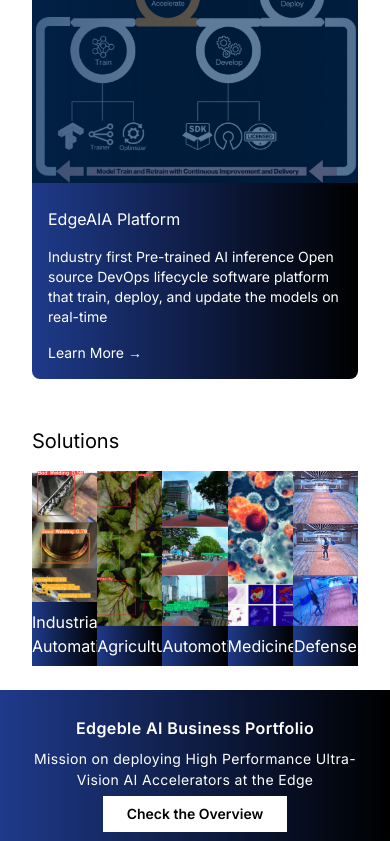
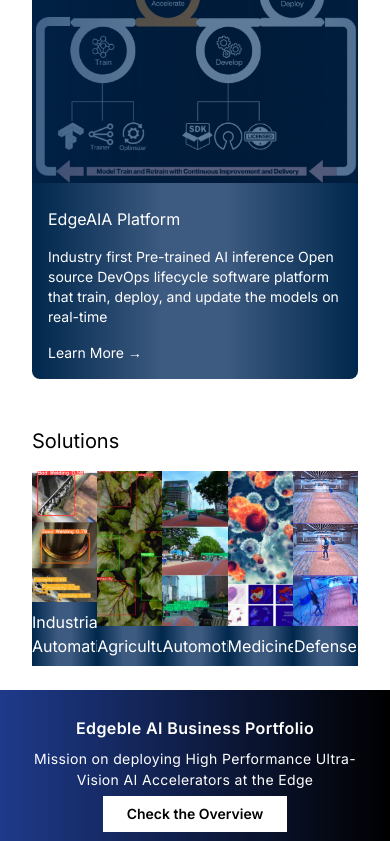
Before and after one commit to edgeble/edgeble, a Next.js app: page / in a window 390 px wide. Shown: the part 2388-3229 px from the top of the page. Built offline with nearby package versions, Linux system fonts and the light colour scheme.

Commit message:
Fixed the gradient in all sections

```diff
--- a/app/components/Header.tsx
+++ b/app/components/Header.tsx
@@ -124,10 +124,10 @@
           </a>
         </PopoverGroup>
         <div className="hidden lg:flex lg:flex-1 lg:justify-end lg:items-center space-x-4">
-        <a href="/product-inquiry" className="text-lg 4xl:text-xl leading-6 text-white px-4 py-2 rounded bg-gradient-to-l from-black to-blue-900">
+        <a href="/product-inquiry" className="text-lg 4xl:text-xl leading-6 text-white px-4 py-2 rounded bg-custom-gradient">
     Product Inquiry
   </a>
-  <a href="/contact-us" className="text-lg 4xl:text-xl leading-6 text-white px-4 py-2 rounded bg-gradient-to-l from-black to-blue-900">
+  <a href="/contact-us" className="text-lg 4xl:text-xl leading-6 text-white px-4 py-2 rounded bg-custom-gradient">
     Contact Us
   </a>
           <a href="/contact" className="text-lg 4xl:text-xl leading-6 text-gray-900">
--- a/app/components/ProductCard.tsx
+++ b/app/components/ProductCard.tsx
@@ -10,7 +10,7 @@
 const ProductCard: React.FC<ProductCardProps> = ({ image, title, description }) => (
   <div className="flex flex-col overflow-hidden h-full">
     <img src={image} className="w-full h-auto object-cover" />
-    <div className="flex flex-col justify-between flex-grow pt-4 bg-gradient-to-l from-black to-blue-900 text-white p-4 rounded-b-lg">
+    <div className="flex flex-col justify-between flex-grow pt-4 bg-custom-gradient text-white p-4 rounded-b-lg">
       <div>
         <h3 className="py-2 lg:py-3 3xl:py-4 4xl:py-5 text-md md:text-lg lg:text-xl xl:text-2xl 2xl:text-3xl 3xl:text-3xl 4xl:text-3.5xl mb-2">{title}</h3>
         <p className="text-sm md:text-md xl:text-lg 2xl:text-xl 3xl:text-xl pb-2 lg:pb-3 3xl:pb-4 4xl:pb-5">{description}</p>
--- a/app/components/SubscribeSection.tsx
+++ b/app/components/SubscribeSection.tsx
@@ -46,7 +46,7 @@
           value={email}
           onChange={(e) => setEmail(e.target.value)}
         />
-        <button type="submit" className="py-3 bg-gradient-to-l from-black to-blue-900 text-white px-4">Subscribe</button>
+        <button type="submit" className="py-3 bg-custom-gradient text-white px-4">Subscribe</button>
       </form>
       {message && <p>{message}</p>}
     </div>
--- a/app/page.tsx
+++ b/app/page.tsx
@@ -102,31 +102,31 @@
                 <div className="w-full h-full overflow-hidden">
                     <img src="./s1.png" alt="Solution 1" className="transition-transform duration-300 hover:scale-110 cursor-pointer w-full h-full object-cover box-border" />
                 </div>
-                <div className="w-full py-2 2xl:py-3 3xl:py-4 text-center text-white bg-gradient-to-l from-black to-blue-900">Industrial Automation</div>
+                <div className="w-full py-2 2xl:py-3 3xl:py-4 text-center text-white bg-custom-gradient">Industrial Automation</div>
             </div>
             <div className="relative flex-1 min-w-0 overflow-hidden flex flex-col items-center">
                 <div className="w-full h-full overflow-hidden">
                     <img src="./s2.png" alt="Solution 2" className="transition-transform duration-300 hover:scale-110 cursor-pointer w-full h-full object-cover box-border" />
                 </div>
-                <div className="w-full py-2 2xl:py-3 3xl:py-4 text-center text-white bg-gradient-to-l from-black to-blue-900">Agriculture</div>
+                <div className="w-full py-2 2xl:py-3 3xl:py-4 text-center text-white bg-custom-gradient">Agriculture</div>
             </div>
             <div className="relative flex-1 min-w-0 overflow-hidden flex flex-col items-center">
                 <div className="w-full h-full overflow-hidden">
                     <img src="./s3.png" alt="Solution 3" className="transition-transform duration-300 hover:scale-110 cursor-pointer w-full h-full object-cover box-border" />
                 </div>
-                <div className="w-full py-2 2xl:py-3 3xl:py-4 text-center text-white bg-gradient-to-l from-black to-blue-900">Automotive</div>
+                <div className="w-full py-2 2xl:py-3 3xl:py-4 text-center text-white bg-custom-gradient">Automotive</div>
             </div>
             <div className="relative flex-1 min-w-0 overflow-hidden flex flex-col items-center">
                 <div className="w-full h-full overflow-hidden">
                     <img src="./s4.png" alt="Solution 4" className="transition-transform duration-300 hover:scale-110 cursor-pointer w-full h-full object-cover box-border" />
                 </div>
-                <div className="w-full py-2 2xl:py-3 3xl:py-4 text-center text-white bg-gradient-to-l from-black to-blue-900">Medicine</div>
+                <div className="w-full py-2 2xl:py-3 3xl:py-4 text-center text-white bg-custom-gradient">Medicine</div>
             </div>
             <div className="relative flex-1 min-w-0 overflow-hidden flex flex-col items-center">
                 <div className="w-full h-full overflow-hidden">
                     <img src="./s5.png" alt="Solution 5" className="transition-transform duration-300 hover:scale-110 cursor-pointer w-full h-full object-cover box-border" />
                 </div>
-                <div className="w-full py-2 2xl:py-3 3xl:py-4 text-center text-white bg-gradient-to-l from-black to-blue-900">Defense</div>
+                <div className="w-full py-2 2xl:py-3 3xl:py-4 text-center text-white bg-custom-gradient">Defense</div>
             </div>
         </div>
     </div>
@@ -191,19 +191,19 @@
                         What&apos;s New
                     </p>
                     <div className="flex flex-col md:flex-row gap-8">
-                        <div className="bg-gradient-to-l from-black to-blue-900 text-white z-0 bg-white flex flex-col shadow-lg md:shadow-md hover:shadow-lg cursor-pointer">
+                        <div className="bg-custom-gradient text-white z-0 bg-white flex flex-col shadow-lg md:shadow-md hover:shadow-lg cursor-pointer">
                             <img src="./blog1.webp" className="w-full object-contain" />
                             <p className="md:text-md 3xl:text-lg 4xl:text-xl pt-2 md:pt-3 pl-2 md:pl-3">Apr 14, 2023</p>
                             <p className="md:text-lg 3xl:text-xl 4xl:text-3xl p-2 md:p-3">Edgeble at Embedded World China 2023</p>
                         </div>
 
-                        <div className="bg-gradient-to-l from-black to-blue-900 text-white z-0 bg-white flex flex-col shadow-lg md:shadow-md hover:shadow-lg cursor-pointer">
+                        <div className="bg-custom-gradient text-white z-0 bg-white flex flex-col shadow-lg md:shadow-md hover:shadow-lg cursor-pointer">
                             <img src="./blog2.webp" className="w-full object-contain" />
                             <p className="md:text-md 3xl:text-lg 4xl:text-xl pt-2 md:pt-3 pl-2 md:pl-3">Jun 14, 2023</p>
                             <p className="md:text-lg 3xl:text-xl 4xl:text-3xl p-2 md:p-3">Edgeble at Edge Computing Expo Europe 2023</p>
                         </div>
 
-                        <div className="bg-gradient-to-l from-black to-blue-900 text-white z-0 bg-white flex flex-col shadow-lg md:shadow-md hover:shadow-lg cursor-pointer">
+                        <div className="bg-custom-gradient text-white z-0 bg-white flex flex-col shadow-lg md:shadow-md hover:shadow-lg cursor-pointer">
                             <img src="./blog3.webp" className="w-full object-contain" />
                             <p className="md:text-md 3xl:text-lg 4xl:text-xl pt-2 md:pt-3 pl-2 md:pl-3">Oct 25, 2023</p>
                             <p className="md:text-lg 3xl:text-xl 4xl:text-3xl p-2 md:p-3">Edgeble at Indian Mobile Congress 2023</p>
--- a/tailwind.config.ts
+++ b/tailwind.config.ts
@@ -17,6 +17,7 @@
         "gradient-radial": "radial-gradient(var(--tw-gradient-stops))",
         "gradient-conic":
           "conic-gradient(from 180deg at 50% 50%, var(--tw-gradient-stops))",
+          'custom-gradient': 'linear-gradient(to right, #00274d, #3d5a80 40%, #3d5a80 60%, #00274d)',
       },
       animation: {
         'bounce-slow': 'bounce 5s infinite',
```
